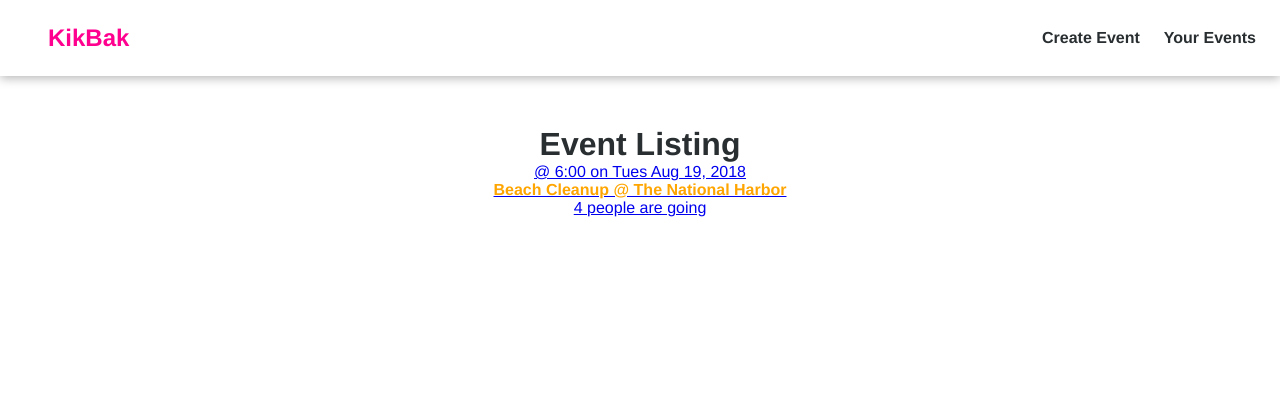
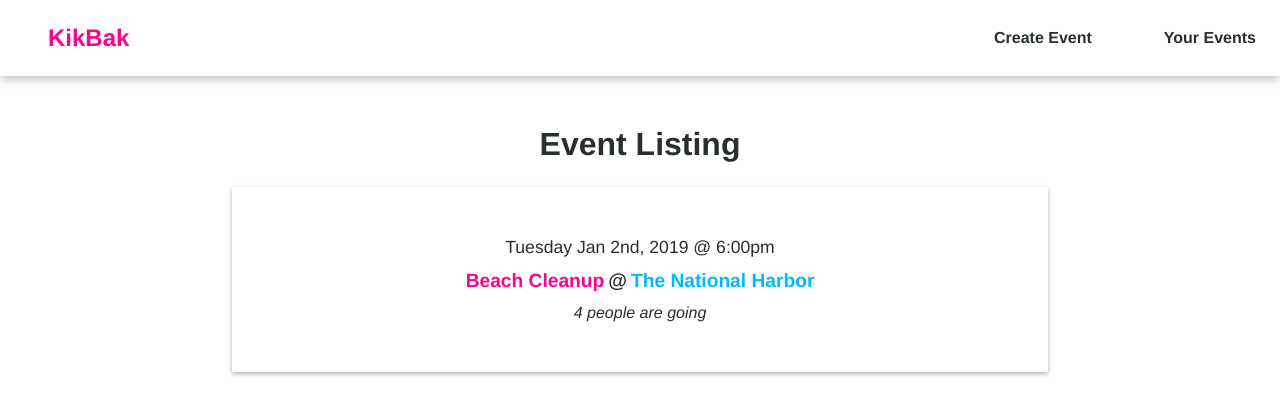
Before and after one commit to AmirahChamble/real-world-vue, a Vue app: page / in a window 1280 px wide. Shown: the top 416 px of the page. Built offline with nearby package versions, Linux system fonts and the light colour scheme.

Commit message:
feat: major updates to stylesheets

```diff
--- a/public/index.html
+++ b/public/index.html
@@ -5,11 +5,11 @@
     <meta http-equiv="X-UA-Compatible" content="IE=edge">
     <meta name="viewport" content="width=device-width,initial-scale=1.0">
     <link rel="icon" href="<%= BASE_URL %>favicon.ico">
-    <title>real-world-vue</title>
+    <title>KikBak</title>
   </head>
   <body>
     <noscript>
-      <strong>We're sorry but real-world-vue doesn't work properly without JavaScript enabled. Please enable it to continue.</strong>
+      <strong>We're sorry but KikBak doesn't work properly without JavaScript enabled. Please enable it to continue.</strong>
     </noscript>
     <div id="app"></div>
     <!-- built files will be auto injected -->
--- a/src/App.vue
+++ b/src/App.vue
@@ -25,6 +25,7 @@ export default{
 @import './src/styles/variables';
 *{
   margin: 0px;
+
 }
 
 #app {
--- a/src/components/EventCard.vue
+++ b/src/components/EventCard.vue
@@ -1,11 +1,16 @@
 <template>
     <router-link
-            :to="{ name: 'event-show', params: {id : '1'} }"
+        id="eventWrapper"
+        :to="{ name: 'event-show', params: {id : '1'} }"
     >
         <div>
-            <span>@ {{ event.time }} on {{ event.date }} </span>
-            <h4> {{ event.title }} @ {{ event.location }}</h4>
-            <span> {{ event.attendees.length }} people are going </span>
+            <p>{{ event.date }} @ {{ event.time }} </p>
+            <h4>
+                <span class="title"> {{ event.title }} </span>
+                @
+                <span class="location"> {{ event.location }} </span>
+            </h4>
+            <p id="attendees"> {{ event.attendees.length }} people are going </p>
         </div>
     </router-link>
 </template>
@@ -17,9 +22,9 @@
                 event: {
                     id: 1,
                     title: 'Beach Cleanup',
-                    date: ' Tues Aug 19, 2018',
+                    date: ' Tuesday Jan 2nd, 2019',
                     location: ' The National Harbor',
-                    time: '6:00',
+                    time: '6:00pm',
                     attendees: [
                         {id:'abc123', name:'Amirah Chamble'},
                         {id:'abc124', name:'Kelly Green'},
@@ -32,9 +37,9 @@
     };
 </script>
 
-<style scoped>
+<style scoped lang="scss">
+    @import './src/styles/variables';
+    @import './src/styles/components/eventcard';
 
-h4{
-    color: orange;
-}
+
 </style>
--- a/src/styles/components/eventcard.scss
+++ b/src/styles/components/eventcard.scss
@@ -0,0 +1,44 @@
+#eventWrapper{
+    background: $color-white;
+    text-decoration: none;
+    width: 60%;
+    padding: 50px 24px;
+    box-shadow: 0px 2px 5px rgba(0,0,0,0.3);
+    margin: 24px 12px;
+
+    div{
+        display: flex;
+        flex-direction: column;
+        justify-content: center;
+        align-items: center;
+
+        #attendees{
+            font-style: italic;
+            font-size: 1em;
+        }
+
+        p{
+            font-size: 1.1em;
+            color: $color-black;
+        }
+        h4{
+            margin: 12px 0px;
+            font-size: 1.2em;
+            color: $color-black;
+            display: flex;
+            flex-direction: row;
+            justify-content: space-between;
+            align-items:center;
+
+            .title{
+                color: $color-pink;
+            }
+            span{
+                margin: 0px 4px;
+            }
+            .location{
+                color: $color-blue;
+            }
+        }
+    }
+}
--- a/src/styles/components/navbar.scss
+++ b/src/styles/components/navbar.scss
@@ -5,7 +5,6 @@
     flex-direction: row;
     justify-content: space-between;
     align-items: center;
-    padding: 24px;
     box-shadow: 0px 2px 10px rgba(0,0,0,0.3);
     margin-bottom: 50px;
 
@@ -15,15 +14,18 @@
     }
 
     a{
+        height: 100%;
         margin-left: 24px;
         text-decoration: none;
         font-weight: 600;
         font-size: 1em;
         color: $color-black;
+        padding: 24px;
+        border-width: 2px;
+        border-color: transparent;
     }
 
     nav{
-        width: 40%;
         display: flex;
         flex-direction: row;
         justify-content: flex-end;
--- a/src/styles/variables.scss
+++ b/src/styles/variables.scss
@@ -3,6 +3,7 @@ $color-black: #292e31;
 
 $color-yellow: #ffea8e;
 $color-pink: #ff008f;
+$color-blue: #00baff;
 
 $gradientDegrees: 135deg;
 
--- a/src/views/EventList.vue
+++ b/src/views/EventList.vue
@@ -9,6 +9,15 @@
     </div>
 </template>
 
+<style scoped>
+    div{
+        display: flex;
+        flex-direction: column;
+        justify-content: center;
+        align-items: center;
+    }
+</style>
+
 <script>
 import EventCard from '@/components/EventCard.vue'
 
```
